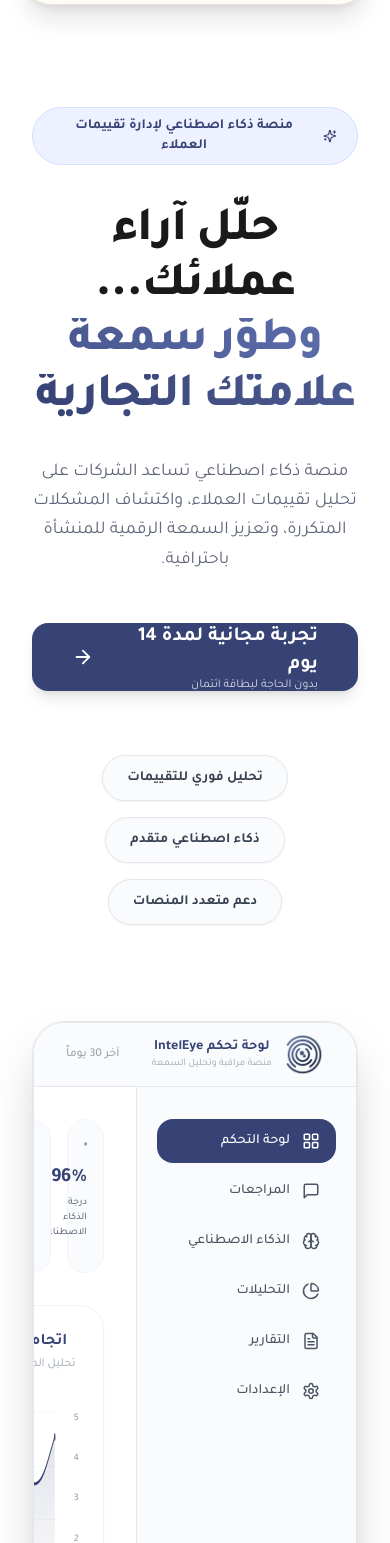
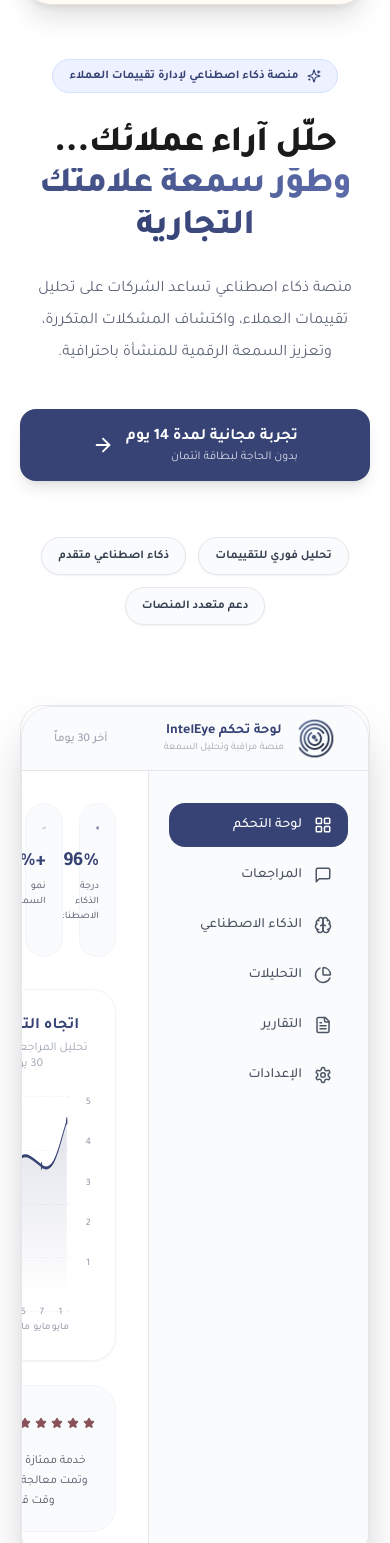
Before and after one commit to alaaalhrebi/inteleye, a Next.js app in the folder inteleye_project/: page / in a window 390 px wide. Shown: the part 85-1628 px from the top of the page. Built offline with nearby package versions, Linux system fonts and the light colour scheme.

Commit message:
Update HeroSection.tsx

```diff
--- a/inteleye_project/src/components/HeroSection.tsx
+++ b/inteleye_project/src/components/HeroSection.tsx
@@ -6,59 +6,88 @@ import DashboardPreview from "./DashboardPreview";
 
 export default function HeroSection() {
   return (
-    <section className="relative overflow-hidden bg-white pt-48 pb-20">
+    <section className="relative overflow-hidden bg-white pt-36 md:pt-44 lg:pt-48 pb-16 md:pb-20">
+
       {/* Background Decoration */}
-      <div className="absolute inset-0 -z-10 overflow-hidden pointer-events-none">
-        <div className="absolute top-20 right-10 w-72 h-72 bg-blue-100 rounded-full mix-blend-multiply filter blur-3xl opacity-20 animate-blob"></div>
-        <div className="absolute bottom-20 left-10 w-72 h-72 bg-indigo-100 rounded-full mix-blend-multiply filter blur-3xl opacity-20 animate-blob animation-delay-2000"></div>
+      <div className="pointer-events-none absolute inset-0 -z-10 overflow-hidden">
+
+        <div className="absolute top-20 right-10 h-60 w-60 rounded-full bg-blue-100 opacity-20 blur-3xl mix-blend-multiply md:h-72 md:w-72"></div>
+
+        <div className="absolute bottom-20 left-10 h-60 w-60 rounded-full bg-indigo-100 opacity-20 blur-3xl mix-blend-multiply md:h-72 md:w-72"></div>
+
       </div>
 
-      <div className="mx-auto max-w-7xl px-8 flex flex-col items-center text-center">
-        {/* Hero Text Content */}
+      <div className="mx-auto flex max-w-7xl flex-col items-center px-5 text-center sm:px-6 lg:px-8">
+
+        {/* Hero Text */}
         <motion.div
           initial={{ opacity: 0, y: 30 }}
           animate={{ opacity: 1, y: 0 }}
           transition={{ duration: 0.7 }}
           className="max-w-4xl"
         >
+
           {/* Badge */}
           <motion.div
-            initial={{ opacity: 0, scale: 0.9 }}
+            initial={{ opacity: 0, scale: .9 }}
             animate={{ opacity: 1, scale: 1 }}
-            transition={{ delay: 0.2, duration: 0.5 }}
-            className="mb-10 inline-flex items-center gap-2 rounded-full bg-[#EEF1FF] px-5 py-2 text-sm font-semibold text-[#374375] border border-[#D4E0FF]"
+            transition={{ delay: .2, duration: .5 }}
+            className="mb-8 inline-flex items-center gap-2 rounded-full border border-[#D4E0FF] bg-[#EEF1FF] px-4 py-2 text-xs font-semibold text-[#374375] sm:px-5 sm:text-sm"
           >
             <Sparkles size={14} />
             منصة ذكاء اصطناعي لإدارة تقييمات العملاء
           </motion.div>
 
           {/* Title */}
-          <h1 className="text-5xl md:text-6xl font-extrabold leading-[1.15] tracking-tight text-[#1A1A1A] mb-8">
+          <h1 className="mb-6 text-4xl font-extrabold leading-[1.15] tracking-tight text-[#1A1A1A] sm:text-5xl lg:text-6xl">
+
             حلّل آراء عملائك...
+
             <br />
-            <span className="text-transparent bg-clip-text bg-gradient-to-r from-[#374375] to-[#5B6BA8]">
+
+            <span className="bg-gradient-to-r from-[#374375] to-[#5B6BA8] bg-clip-text text-transparent">
               وطوّر سمعة علامتك التجارية
             </span>
+
           </h1>
 
           {/* Description */}
-          <p className="mx-auto max-w-2xl text-lg md:text-xl leading-relaxed text-[#5F667A] mb-12">
-            منصة ذكاء اصطناعي تساعد الشركات على تحليل تقييمات العملاء، واكتشاف المشكلات المتكررة، وتعزيز السمعة الرقمية للمنشأة باحترافية.
+          <p className="mx-auto mb-10 max-w-2xl text-base leading-8 text-[#5F667A] sm:text-lg md:text-xl md:leading-relaxed">
+
+            منصة ذكاء اصطناعي تساعد الشركات على تحليل تقييمات العملاء،
+            واكتشاف المشكلات المتكررة،
+            وتعزيز السمعة الرقمية للمنشأة باحترافية.
+
           </p>
 
-          {/* Buttons */}
-          <div className="flex flex-col sm:flex-row items-center justify-center gap-4 mb-16">
-            <button className="h-[68px] px-10 bg-[#374375] text-white font-bold rounded-xl hover:bg-[#2D3560] transition-all duration-300 flex items-center justify-center gap-3 group shadow-lg hover:shadow-xl">
+          {/* Button */}
+          <div className="mb-14 flex flex-col items-center justify-center gap-4 sm:flex-row">
+
+            <button className="group flex min-h-[64px] w-full items-center justify-center gap-3 rounded-xl bg-[#374375] px-6 py-4 font-bold text-white shadow-lg transition-all duration-300 hover:bg-[#2D3560] hover:shadow-xl sm:h-[68px] sm:w-auto sm:px-8 lg:px-10">
+
               <div className="flex flex-col items-start text-right">
-                <span className="text-xl">تجربة مجانية لمدة 14 يوم</span>
-                <span className="text-xs font-normal opacity-80 leading-none">بدون الحاجة لبطاقة ائتمان</span>
+
+                <span className="text-base sm:text-lg lg:text-xl">
+                  تجربة مجانية لمدة 14 يوم
+                </span>
+
+                <span className="text-xs font-normal opacity-80">
+                  بدون الحاجة لبطاقة ائتمان
+                </span>
+
               </div>
-              <ArrowRight size={22} className="group-hover:translate-x-1 transition-transform" />
+
+              <ArrowRight
+                size={22}
+                className="transition-transform group-hover:translate-x-1"
+              />
+
             </button>
+
           </div>
+                    {/* Features Tags */}
+          <div className="mb-20 flex flex-wrap justify-center gap-3 sm:gap-4">
 
-          {/* Features Tags (No Icons) */}
-          <div className="flex flex-wrap justify-center gap-4 mb-24">
             {[
               "تحليل فوري للتقييمات",
               "ذكاء اصطناعي متقدم",
@@ -66,55 +95,86 @@ export default function HeroSection() {
             ].map((text, idx) => (
               <div
                 key={idx}
-                className="px-6 py-3 bg-[#FAFBFD] rounded-full border border-[#E5E7EB] text-sm font-semibold text-gray-700 shadow-sm"
+                className="rounded-full border border-[#E5E7EB] bg-[#FAFBFD] px-4 py-2.5 text-xs font-semibold text-gray-700 shadow-sm sm:px-6 sm:py-3 sm:text-sm"
               >
                 {text}
               </div>
             ))}
+
           </div>
+
         </motion.div>
 
-        {/* Dashboard Preview Wrapper */}
+        {/* Dashboard */}
         <motion.div
           initial={{ opacity: 0, y: 60 }}
           animate={{ opacity: 1, y: 0 }}
-          transition={{ delay: 0.5, duration: 0.8 }}
-          className="relative w-full max-w-5xl"
+          transition={{ delay: .5, duration: .8 }}
+          className="relative w-full max-w-full lg:max-w-5xl"
         >
-          {/* Decorative Glow */}
-          <div className="absolute -inset-4 bg-gradient-to-r from-[#374375]/10 to-[#5B6BA8]/10 rounded-[40px] blur-2xl -z-10"></div>
 
-          <div className="rounded-[32px] border border-[#E5E7EB] bg-white shadow-2xl overflow-hidden">
+          <div className="absolute -inset-3 -z-10 rounded-[30px] bg-gradient-to-r from-[#374375]/10 to-[#5B6BA8]/10 blur-2xl sm:-inset-4 sm:rounded-[40px]" />
+
+          <div className="overflow-hidden rounded-2xl border border-[#E5E7EB] bg-white shadow-2xl sm:rounded-[32px]">
+
             <DashboardPreview />
+
           </div>
+
         </motion.div>
 
-        {/* Bottom Stats Section */}
+        {/* Stats */}
         <motion.div
           initial={{ opacity: 0 }}
           whileInView={{ opacity: 1 }}
-          transition={{ delay: 0.3 }}
+          transition={{ delay: .3 }}
           viewport={{ once: true }}
-          className="mt-24 grid grid-cols-2 md:grid-cols-3 gap-8 w-full max-w-4xl"
+          className="mt-20 grid w-full max-w-4xl grid-cols-2 gap-5 sm:mt-24 sm:gap-8 md:grid-cols-3"
         >
-          <Stat number="+120K" title="تقييم تم تحليله" />
-          <Stat number="98%" title="دقة التحليل" />
-          <Stat number="24/7" title="مراقبة مستمرة" className="col-span-2 md:col-span-1" />
+
+          <Stat
+            number="+120K"
+            title="تقييم تم تحليله"
+          />
+
+          <Stat
+            number="98%"
+            title="دقة التحليل"
+          />
+
+          <Stat
+            number="24/7"
+            title="مراقبة مستمرة"
+            className="col-span-2 md:col-span-1"
+          />
+
         </motion.div>
+
       </div>
     </section>
   );
 }
 
-function Stat({ number, title, className = "" }: { number: string; title: string; className?: string }) {
+function Stat({
+  number,
+  title,
+  className = "",
+}: {
+  number: string;
+  title: string;
+  className?: string;
+}) {
   return (
     <div className={`text-center ${className}`}>
-      <h2 className="text-4xl font-bold text-[#374375] mb-2">
+
+      <h2 className="mb-2 text-3xl font-bold text-[#374375] sm:text-4xl">
         {number}
       </h2>
-      <p className="text-sm font-medium text-gray-500 uppercase tracking-wide">
+
+      <p className="text-xs font-medium uppercase tracking-wide text-gray-500 sm:text-sm">
         {title}
       </p>
+
     </div>
   );
 }
```
